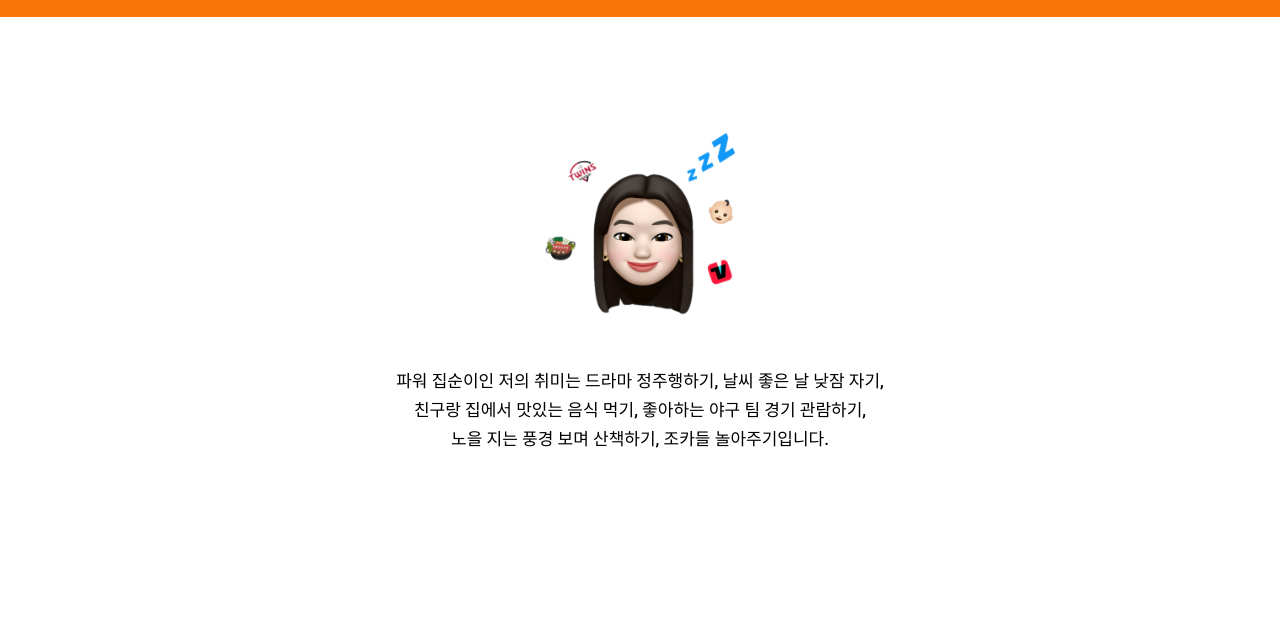
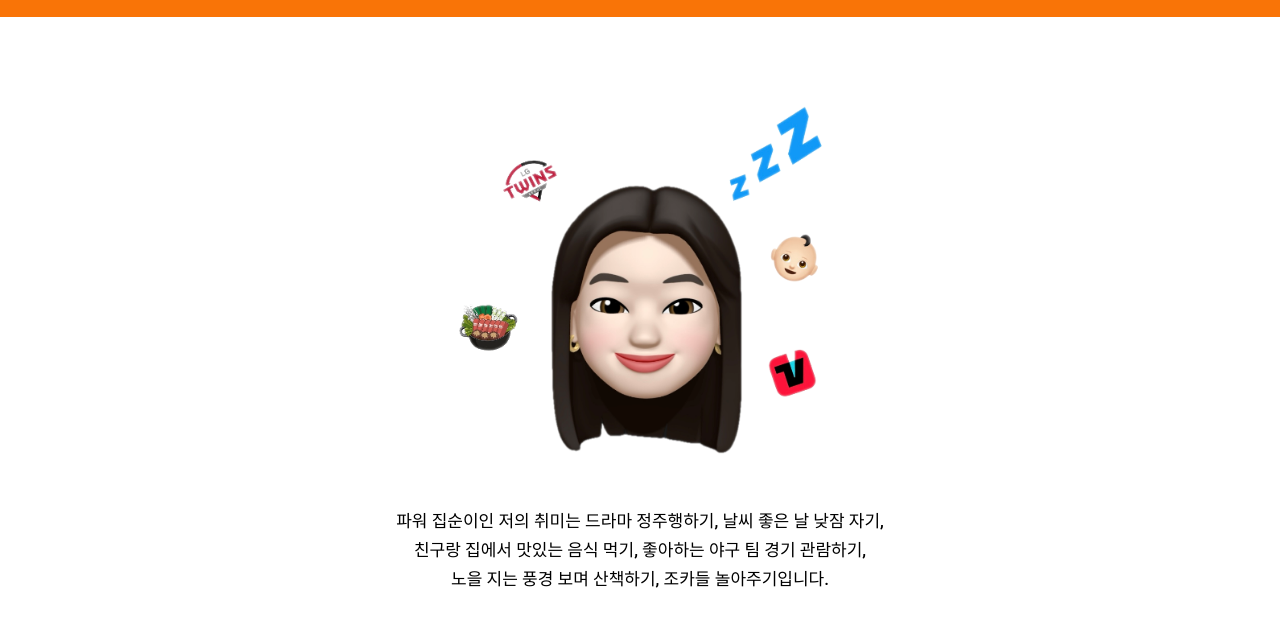
Before and after one commit to thdtmdrud/portfolio.github.io, a plain HTML site: page src/pages/hobby.html in a window 1280 px wide. Shown: the part 64-690 px from the top of the page. Drawn offline with Linux system fonts and the light colour scheme.

Commit message:
Update style_hobby.css

```diff
--- a/src/assets/styles/style_hobby.css
+++ b/src/assets/styles/style_hobby.css
@@ -81,7 +81,7 @@
   main{
     display: flex;
     flex-direction: column;
-    margin-top: 100px;
+    margin-top: 60px;
   }
 
   section{
@@ -93,8 +93,8 @@
   }
 
   main>section>img{
-    width: 220px;
-    margin-bottom: 30px;
+    width: 420px;
+    margin-bottom: 10px;
   }
 
   main>section>p{
```
